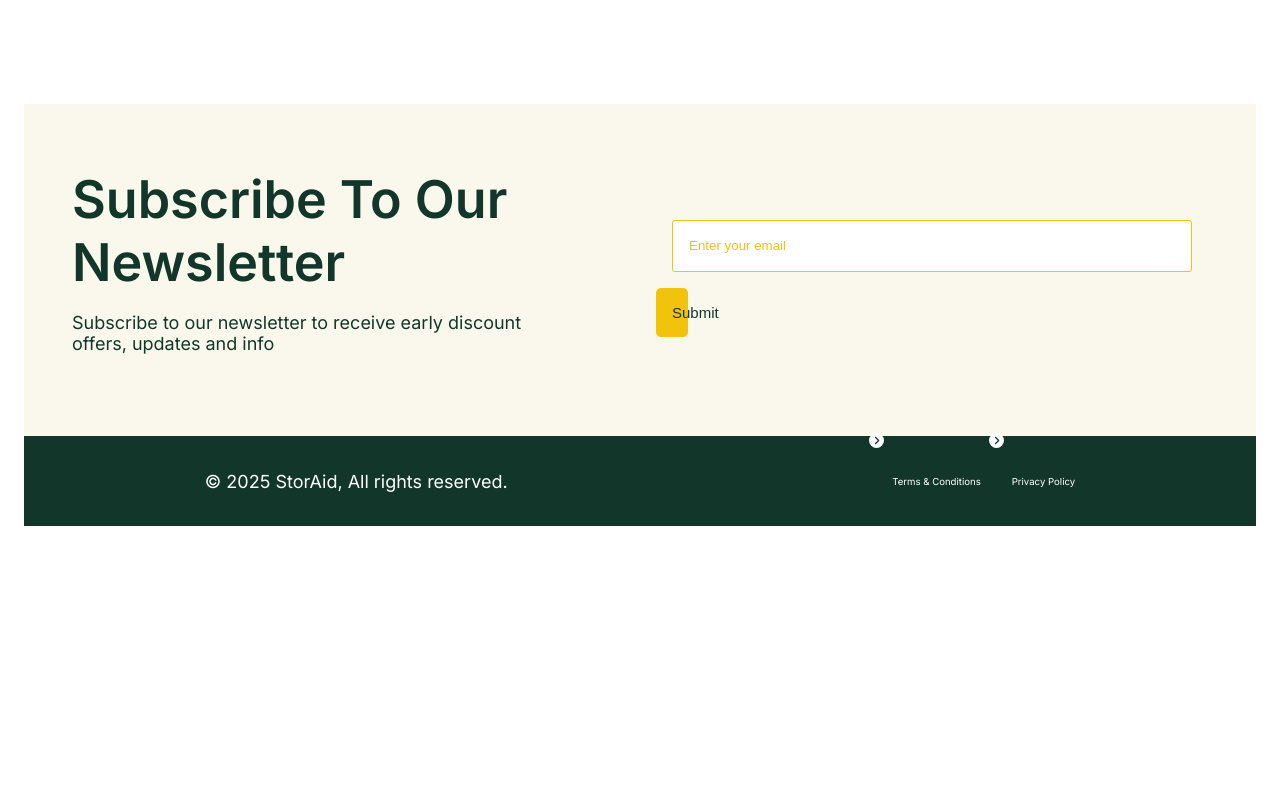
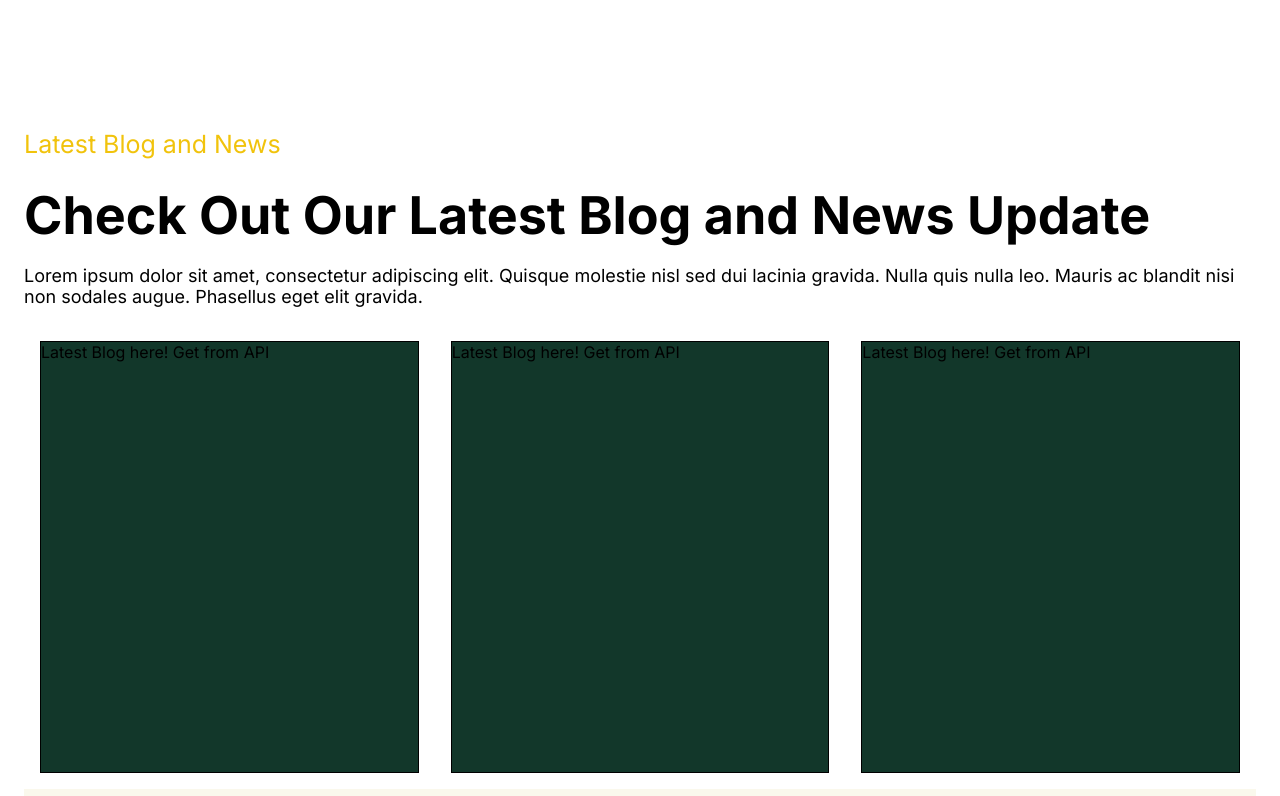
Before and after one commit to jeanettesamuelsson/StorAid, a React (Vite) app: page / in a window 1280 px wide. Shown: the part 4184-4980 px from the top of the page. Before the commit the page ends 4734 px from the top, so only its background shows below. Built offline with nearby package versions, Linux system fonts and the light colour scheme.

Commit message:
Add blogs

```diff
--- /dev/null
+++ b/src/components/Blog.css
@@ -0,0 +1,7 @@
+.blog-card {
+    background-color: var(--secondary-bg-color);
+    margin: 1rem;
+    border: 1px solid black;
+    height: 430px;
+    width: 500px;
+}
--- /dev/null
+++ b/src/components/Blog.jsx
@@ -0,0 +1,10 @@
+import React from 'react'
+import './Blog.css'
+
+function Blog() {
+  return (
+    <div className="blog-card">Latest Blog here! Get from API</div>
+  )
+}
+
+export default Blog
--- /dev/null
+++ b/src/components/LatestBlogs.css
@@ -0,0 +1,11 @@
+#latest-blogs {
+    max-width: 1400px;
+    margin: auto;
+}
+
+#blog-cards {
+    display: flex;
+    justify-content: center;
+    align-items: center;
+
+}
--- /dev/null
+++ b/src/components/LatestBlogs.jsx
@@ -0,0 +1,31 @@
+import React from 'react'
+import './LatestBlogs.css'
+import Blog from './Blog'
+
+function LatestBlogs() {
+  return (
+    <section id="latest-blogs">
+
+        <p className="H4">Latest Blog and News</p>
+
+        <h3 className="H3">Check Out Our Latest Blog and News Update</h3>
+
+        <p>Lorem ipsum dolor sit amet, consectetur adipiscing elit. Quisque molestie nisl sed dui lacinia gravida. Nulla quis nulla leo. Mauris ac blandit nisi non sodales augue. Phasellus eget elit gravida.</p>
+
+        <div id="blog-cards">
+
+        <Blog />
+        <Blog />
+        <Blog />
+
+        </div>
+
+
+
+
+
+    </section>
+  )
+}
+
+export default LatestBlogs
--- a/src/components/pages/Home/Home.jsx
+++ b/src/components/pages/Home/Home.jsx
@@ -6,6 +6,8 @@ import AboutUs from '../../AboutUs'
 import Logoipsum from '../../Logoipsum'
 import Testimonials from '../../Testimonials'
 import WhyUs from '../../WhyUs'
+import LatestBlogs from '../../LatestBlogs'
+
 
 
 
@@ -31,6 +33,8 @@ function Home() {
     <Logoipsum />
     <Testimonials />
     <WhyUs />
+    <LatestBlogs />
+
 
     </>
 
```
